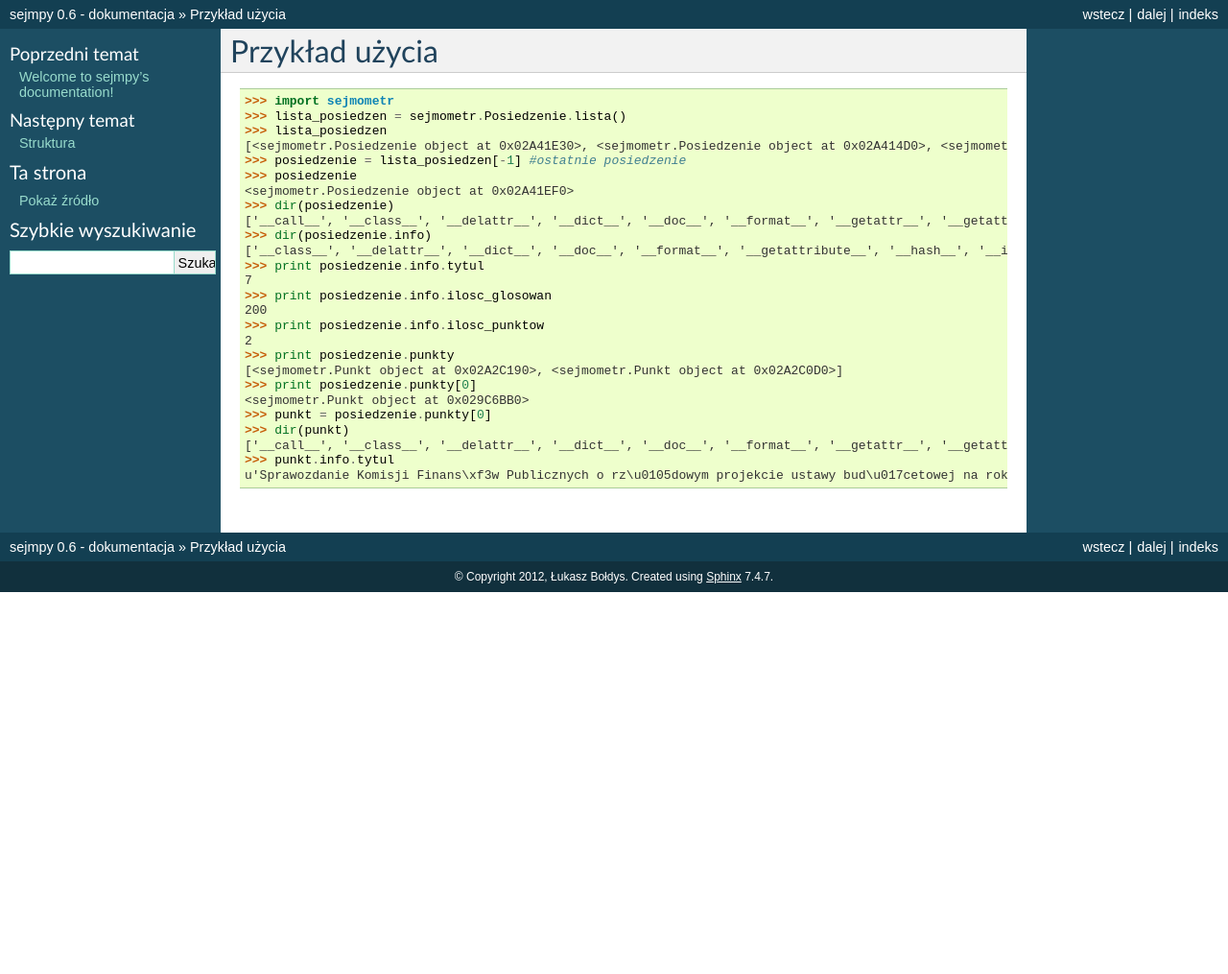
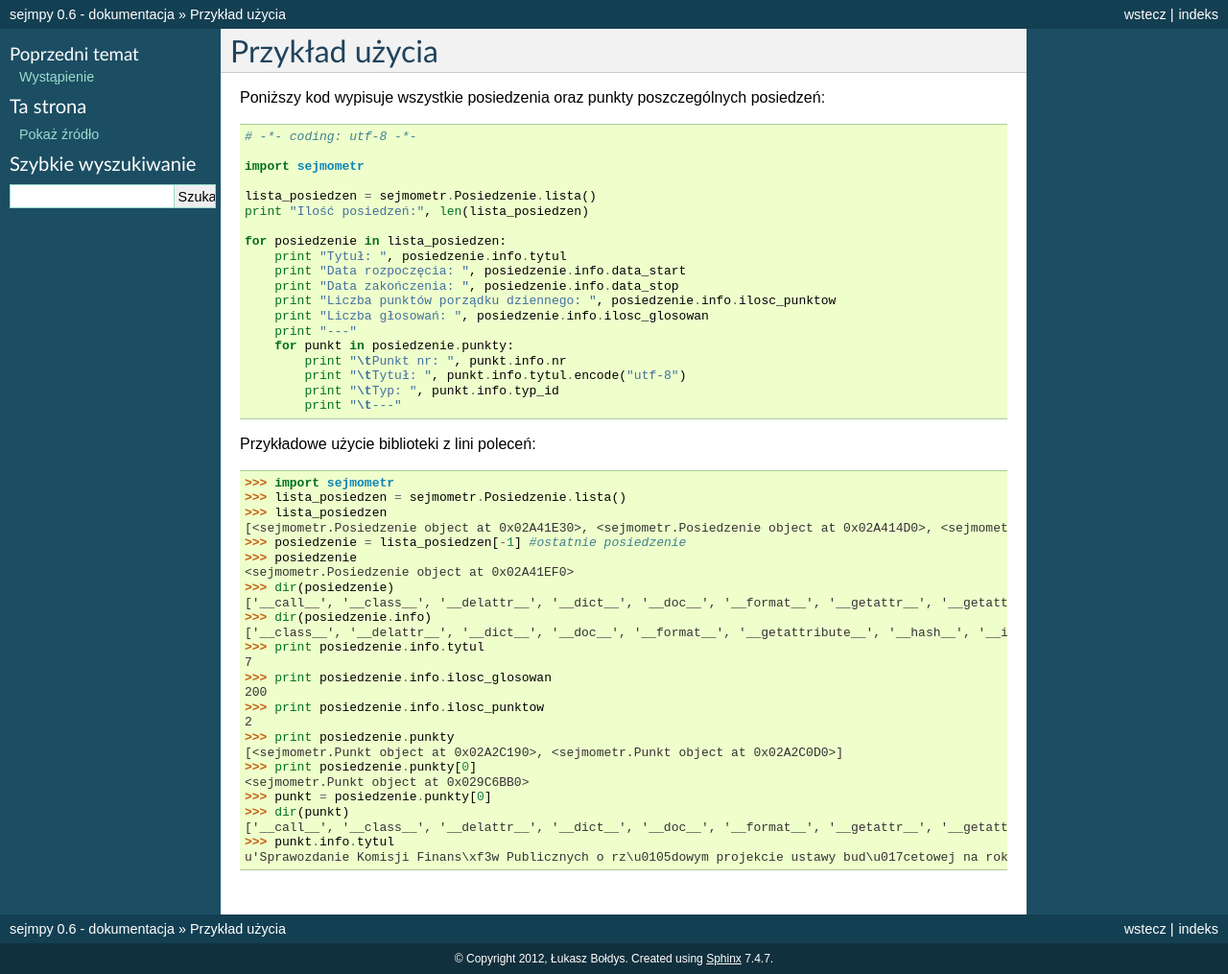
Before and after one commit to utek/sejmpy, a Sphinx documentation site: the page built from docs/example.rst, in a window 1280 px wide. Shown: the whole page at 96% size. Built offline with Sphinx 7.4.7, drawn with Linux system fonts in a browser that asks for light colours; pages that are not in the unit, such as notebooks, are missing from menus; before the commit the page ends 900 px from its top, so only the background shows below that.

Commit message:
wiecej zmian w dokumentacji

```diff
--- a/docs/example.rst
+++ b/docs/example.rst
@@ -1,6 +1,14 @@
 =================
 Przykład użycia
 =================
+
+Poniższy kod wypisuje wszystkie posiedzenia oraz punkty poszczególnych posiedzeń:
+
+.. literalinclude:: ../example.py
+
+
+Przykładowe użycie biblioteki z lini poleceń:
+
 
 >>> import sejmometr
 >>> lista_posiedzen = sejmometr.Posiedzenie.lista()
--- a/docs/index.rst
+++ b/docs/index.rst
@@ -11,8 +11,9 @@
 .. toctree::
     :maxdepth: 2
 
+    wstep
+    reference
     example
-    reference
 
 
 Indices and tables
--- a/docs/intro.rst
+++ b/docs/intro.rst
@@ -0,0 +1,5 @@
+================
+Sejmpy
+================
+
+Sejmpy jest biblioteką ułatwiającą wykorzystanie Sejmometr API (`http://sejmometr.pl/api/api`).
```
